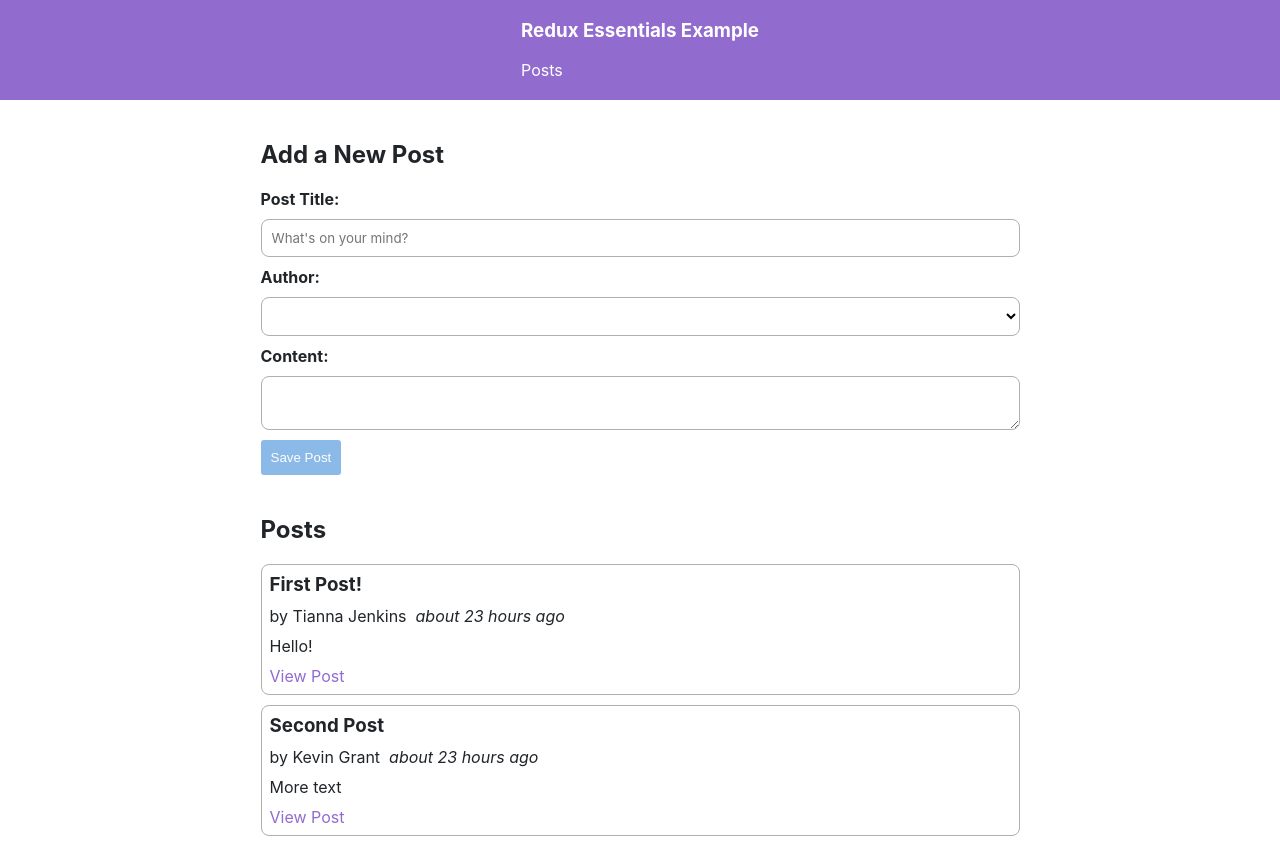
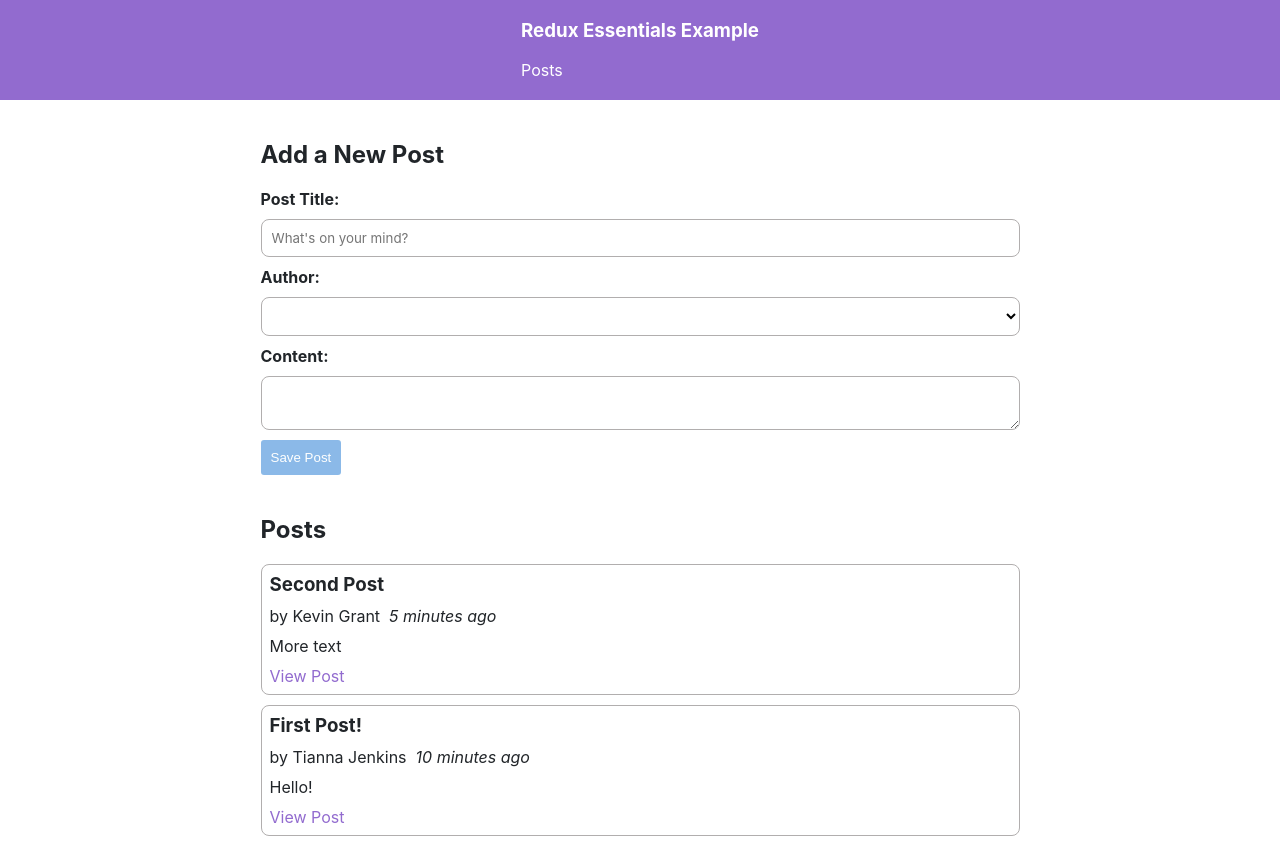
Before and after one commit to revione/social-media-feed-app, a React (Vite) app: page / in a window 1280 px wide. Built offline with nearby package versions, Linux system fonts and the light colour scheme.

Commit message:
Sorting the post list

```diff
--- a/src/components/PostsList/PostsList.tsx
+++ b/src/components/PostsList/PostsList.tsx
@@ -11,7 +11,12 @@
 const PostsList = () => {
   const posts = useSelector((state) => state.posts)
 
-  const renderedPosts = posts.map((post) => (
+  // Sort posts in reverse chronological order by datetime string
+  const orderedPosts = posts
+    .slice()
+    .sort((a, b) => b.date.localeCompare(a.date))
+
+  const renderedPosts = orderedPosts.map((post) => (
     <Post className="post-excerpt" key={post.id}>
       <h3>{post.title}</h3>
       <Wrap>
--- a/src/features/posts/slice.ts
+++ b/src/features/posts/slice.ts
@@ -1,5 +1,6 @@
 // Ducks pattern
 import { createSlice, PayloadAction, nanoid } from "@reduxjs/toolkit"
+import { sub } from "date-fns"
 
 interface Post {
   id: string
@@ -12,14 +13,14 @@
 const initialState: Post[] = [
   {
     id: "1",
-    date: "2021-09-26T08:45:09.197Z",
+    date: sub(new Date(), { minutes: 10 }).toISOString(),
     title: "First Post!",
     content: "Hello!",
     userId: "0",
   },
   {
     id: "2",
-    date: "2021-09-26T08:45:09.197Z",
+    date: sub(new Date(), { minutes: 5 }).toISOString(),
     title: "Second Post",
     content: "More text",
     userId: "1",
```
